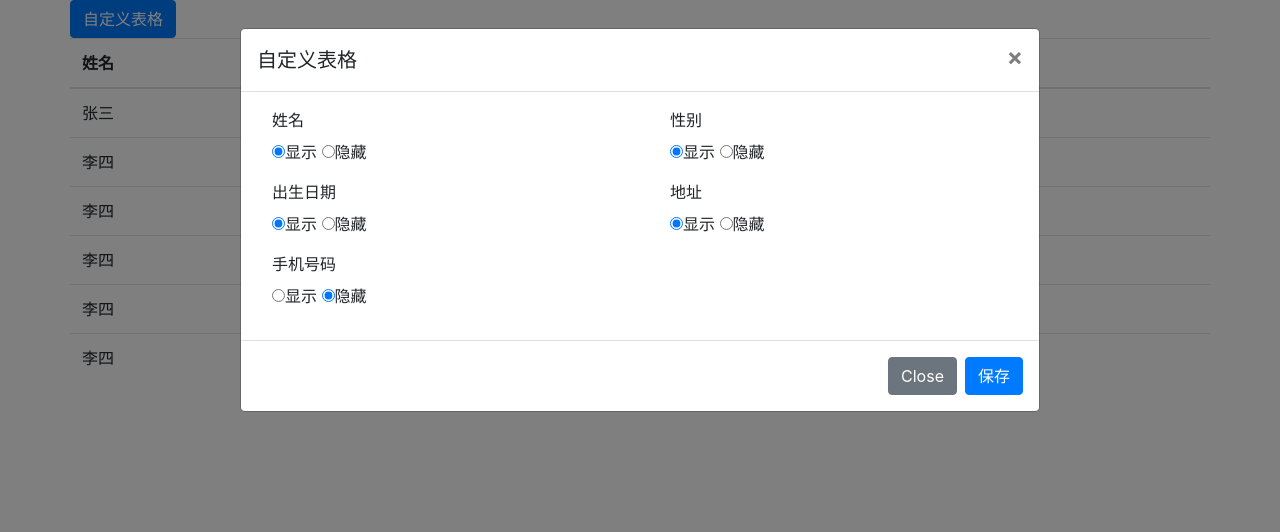
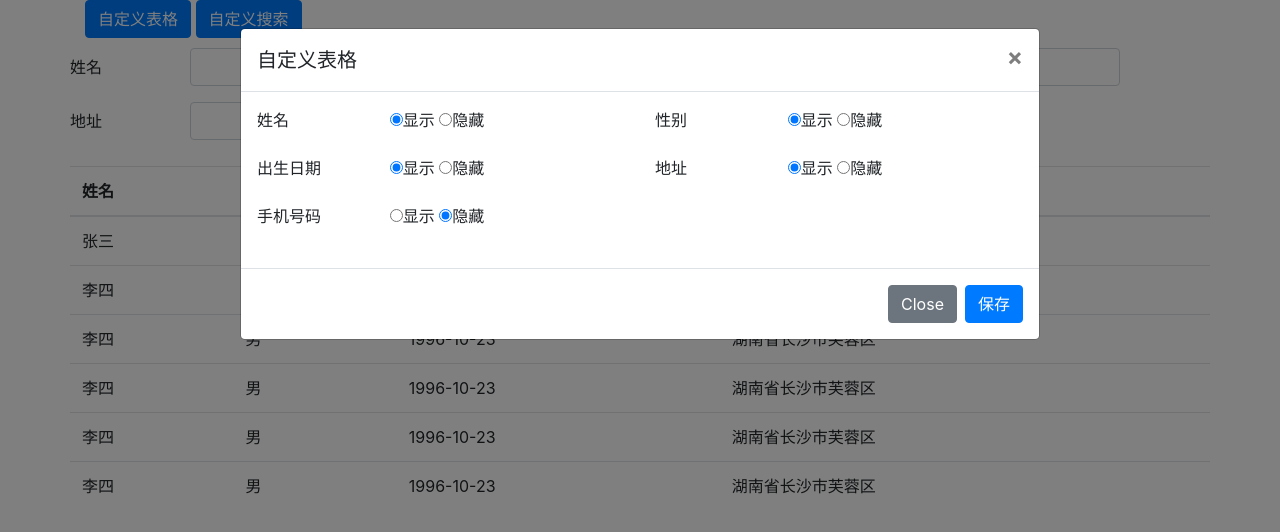
Before and after one commit to 403studio/vue-guide, a website: page index.html in a window 1280 px wide. Both pictures are taken after a click on the button "自定义表格". Drawn offline with nearby package versions, Linux system fonts and the light colour scheme.

Commit message:
自定义搜索

```diff
--- a/index.html
+++ b/index.html
@@ -6,14 +6,26 @@
   <meta http-equiv="X-UA-Compatible" content="ie=edge">
   <link rel="stylesheet" href="./node_modules/bootstrap/dist/css/bootstrap.min.css">
   <title>Document</title>
+  <style>
+    .block {
+      margin-bottom: 10px
+    }
+  </style>
 </head>
 <body>
   <div class="container" id="app">
     <div class="row">
-      <div>
-        <button type="button" class="btn btn-primary" data-toggle="modal" data-target="#custom-table-modal">
-          自定义表格
-        </button>
+      <div class="col-md-12 block">
+        <button type="button" class="btn btn-primary" data-toggle="modal" data-target="#custom-table-modal">自定义表格</button>
+        <button type="button" class="btn btn-primary" data-toggle="modal" data-target="#custom-search-modal">自定义搜索</button>
+      </div>
+      <div class="row block">
+        <div class="form-group col-md-4 row" v-for="field in tableHeaderData" v-if="field.isSearchShown == 'true'">
+          <label class="col-md-4 col-form-label">{{ field.name }}</label>
+          <div class="col-md-8">
+            <input type="text"  class="form-control" v-bind:id="field.fieldname + '-search-item'" >
+          </div>
+        </div>
       </div>
       <table class="table table-borded">
         <thead>
@@ -27,7 +39,7 @@
           </tr>
         </tbody>
       </table>
-
+      <!-- 自定义表格弹出框 -->
       <div class="modal fade" id="custom-table-modal" tabindex="-1" role="dialog" aria-labelledby="exampleModalLabel" aria-hidden="true">
         <div class="modal-dialog modal-lg" role="document">
           <div class="modal-content">
@@ -40,12 +52,44 @@
             <div class="modal-body">
               <div class="row">
                 <div class="col-md-6" v-for="field in tableHeaderData">
-                    <div class="form-group">
+                    <div class="form-group row">
                         <label class="col-md-4 control-label">{{ field.name }}</label>
                         <div class="col-md-8">
                           <div class="checkbox">
                             <input v-bind:name="field.fieldname + '-radio-table'" v-model="field.isShown" type="radio" value="true" />显示
                             <input v-bind:name="field.fieldname + '-radio-table'" v-model="field.isShown" type="radio" value="false" />隐藏
+                          </div>
+                        </div>
+                      </div>
+                </div>
+              </div>
+            </div>
+            <div class="modal-footer">
+              <button type="button" class="btn btn-secondary" data-dismiss="modal">Close</button>
+              <button type="button" class="btn btn-primary" v-on:click="changeTableHeader">保存</button>
+            </div>
+          </div>
+        </div>
+      </div>
+      <!-- 自定义搜索弹出框 -->
+      <div class="modal fade" id="custom-search-modal" tabindex="-1" role="dialog" aria-labelledby="exampleModalLabel" aria-hidden="true">
+        <div class="modal-dialog modal-lg" role="document">
+          <div class="modal-content">
+            <div class="modal-header">
+              <h5 class="modal-title" id="exampleModalLabel">自定义搜索</h5>
+              <button type="button" class="close" data-dismiss="modal" aria-label="Close">
+                <span aria-hidden="true">&times;</span>
+              </button>
+            </div>
+            <div class="modal-body">
+              <div class="row">
+                <div class="col-md-6" v-for="field in tableHeaderData">
+                    <div class="form-group row">
+                        <label class="col-md-4 control-label">{{ field.name }}</label>
+                        <div class="col-md-8">
+                          <div class="checkbox">
+                            <input v-bind:name="field.fieldname + '-radio-search'" v-model="field.isSearchShown" type="radio" value="true" />显示
+                            <input v-bind:name="field.fieldname + '-radio-search'" v-model="field.isSearchShown" type="radio" value="false" />隐藏
                           </div>
                         </div>
                       </div>
@@ -82,11 +126,11 @@ var vm = new Vue({
   created: function() {
     //发起一个Ajax请求获取到数据表格列信息
     this.tableHeaderData = [
-      {name: '姓名', fieldname: 'name', isShown: "true"},
-      {name: '性别', fieldname: 'sex', isShown: "true"},
-      {name: '出生日期', fieldname: 'birthday', isShown: "true"},
-      {name: '地址', fieldname: 'address', isShown: "true"},
-      {name: '手机号码', fieldname: 'mobilephone', isShown: "false"}
+      {name: '姓名', fieldname: 'name', isShown: "true", isSearchShown: "true"},
+      {name: '性别', fieldname: 'sex', isShown: "true", isSearchShown: "true"},
+      {name: '出生日期', fieldname: 'birthday', isShown: "true", isSearchShown: "true"},
+      {name: '地址', fieldname: 'address', isShown: "true", isSearchShown: "true"},
+      {name: '手机号码', fieldname: 'mobilephone', isShown: "false", isSearchShown: "false"}
     ]
     //发起一个Ajax的请求到后台获取数据
     this.tableData = [
```
